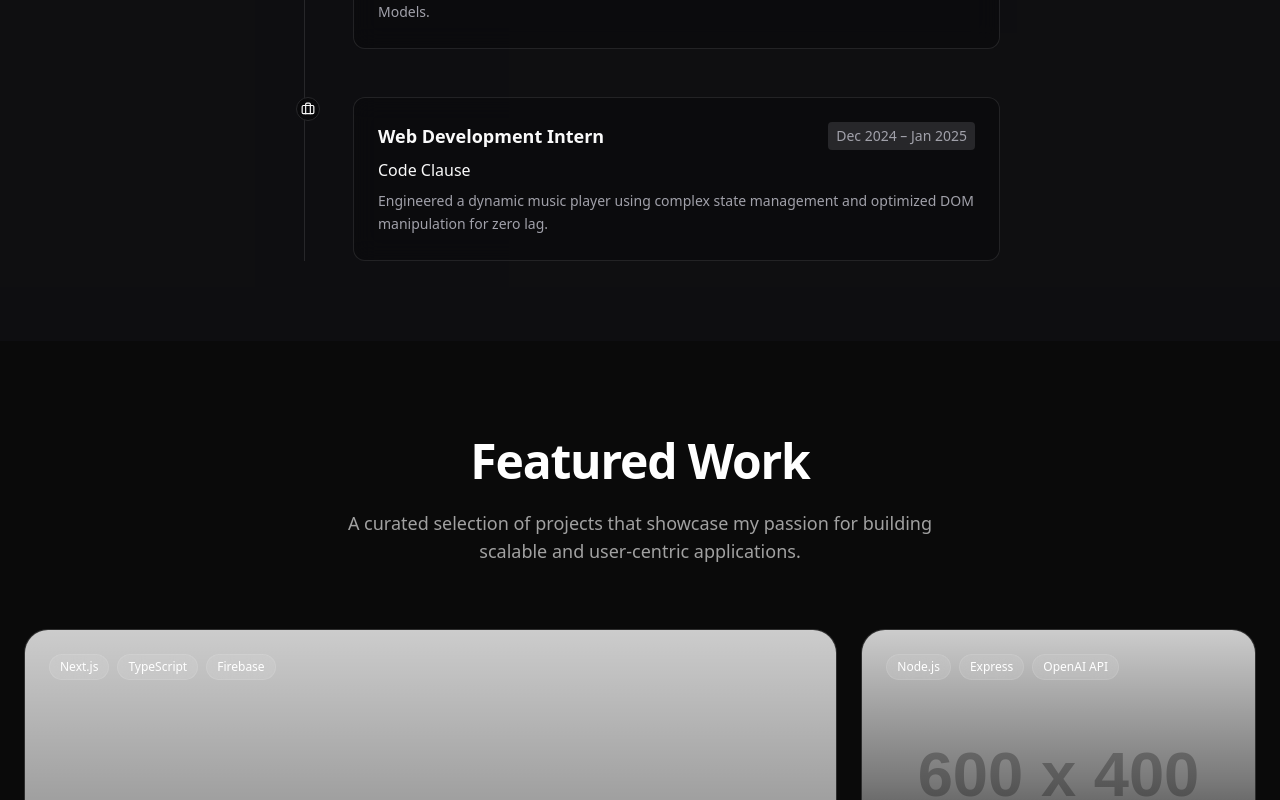
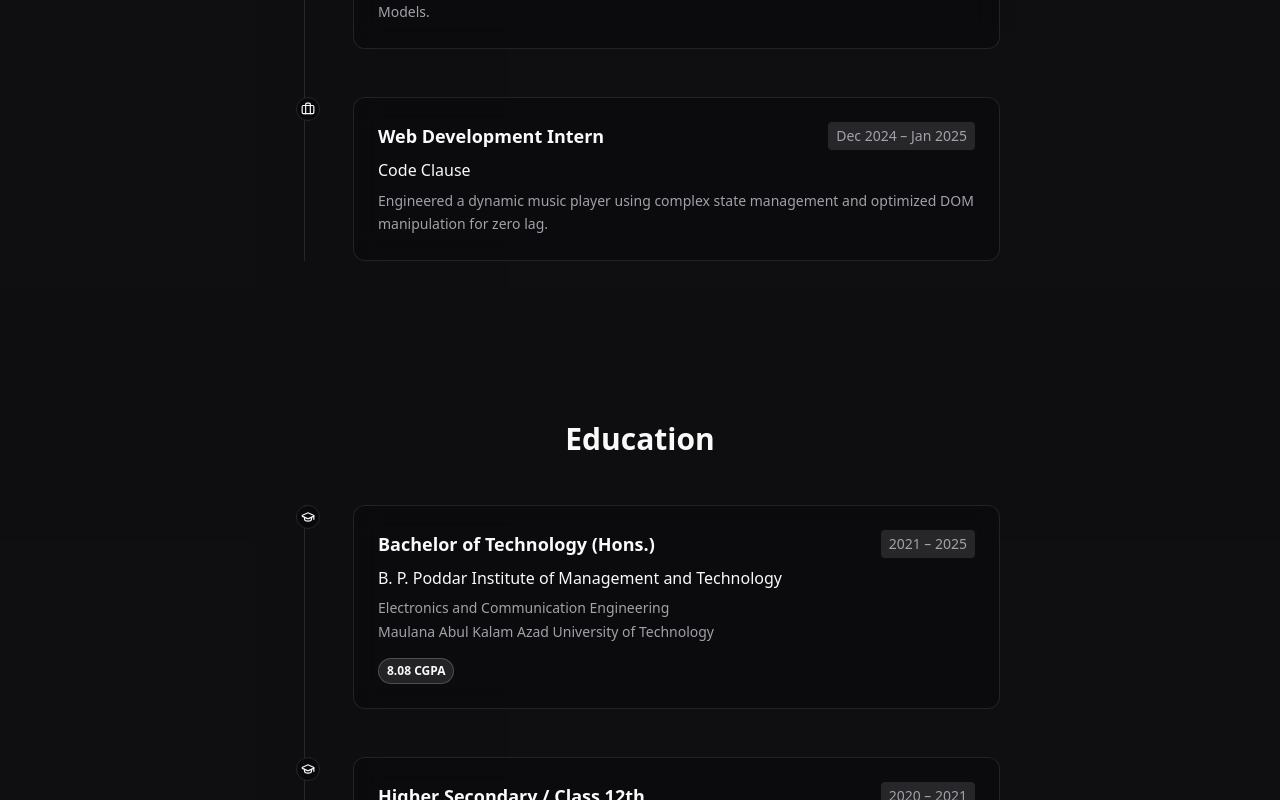
Before and after one commit to Akashat-02-Dev/portfolio, a Next.js app: page / in a window 1280 px wide. Shown: the part 2000-2800 px from the top of the page. Built offline with nearby package versions, Linux system fonts and the light colour scheme.

Commit message:
feat: add education section

```diff
--- a/src/app/page.tsx
+++ b/src/app/page.tsx
@@ -2,6 +2,7 @@ import { Navbar } from "@/components/Navbar";
 import { Hero } from "@/components/Hero";
 import { About } from "@/components/About";
 import { Experience } from "@/components/Experience";
+import { Education } from "@/components/Education";
 import { FeaturedProjects } from "@/components/FeaturedProjects";
 import { TechSkills } from "@/components/TechSkills";
 import { Contact } from "@/components/Contact";
@@ -14,6 +15,7 @@ export default function Home() {
       <Hero />
       <About />
       <Experience />
+      <Education />
       <FeaturedProjects />
       <TechSkills />
       <Contact />
--- a/src/components/BioCard.tsx
+++ b/src/components/BioCard.tsx
@@ -2,7 +2,7 @@
 
 import { motion } from "framer-motion";
 import { DATA } from "../data";
-import { Github, Linkedin, Mail, ArrowUpRight, Download } from "lucide-react";
+import { Github, Linkedin, ArrowUpRight, Download } from "lucide-react";
 import { cn } from "@/lib/utils";
 
 export function BioCard({ className }: { className?: string }) {
--- /dev/null
+++ b/src/components/Education.tsx
@@ -0,0 +1,66 @@
+"use client";
+
+import { motion } from "framer-motion";
+import { GraduationCap } from "lucide-react";
+import { DATA } from "../data";
+
+export const Education = () => {
+  return (
+    <section id="education" className="py-20 bg-secondary/20">
+      <div className="container mx-auto px-6 max-w-3xl">
+        <motion.h2
+          initial={{ opacity: 0, y: 20 }}
+          whileInView={{ opacity: 1, y: 0 }}
+          viewport={{ once: true }}
+          className="text-3xl font-bold mb-12 text-center"
+        >
+          Education
+        </motion.h2>
+
+        <div className="relative border-l border-border ml-3 md:ml-6 space-y-12">
+          {DATA.education.map((edu, index) => (
+            <motion.div
+              key={`${edu.level}-${edu.date}`}
+              initial={{ opacity: 0, x: -20 }}
+              whileInView={{ opacity: 1, x: 0 }}
+              viewport={{ once: true }}
+              transition={{ delay: index * 0.1 }}
+              className="relative pl-8 md:pl-12"
+            >
+              <span className="absolute -left-[9px] top-0 bg-background border border-border p-1 rounded-full text-primary">
+                <GraduationCap size={14} />
+              </span>
+
+              <div className="glass-card p-6 rounded-xl hover:bg-card/80 transition-colors">
+                <div className="flex flex-col sm:flex-row sm:items-start justify-between mb-2 gap-2">
+                  <h3 className="font-bold text-lg">{edu.level}</h3>
+                  <span className="text-sm text-muted-foreground bg-secondary px-2 py-1 rounded">
+                    {edu.date}
+                  </span>
+                </div>
+
+                <p className="text-primary font-medium">{edu.institution}</p>
+
+                {edu.field ? (
+                  <p className="text-muted-foreground text-sm mt-2">
+                    {edu.field}
+                  </p>
+                ) : null}
+
+                <p className="text-muted-foreground text-sm mt-1">
+                  {edu.board}
+                </p>
+
+                <div className="mt-4 inline-flex items-center px-2 py-1 rounded-full bg-primary/10 border border-primary/20">
+                  <span className="text-xs font-semibold text-primary">
+                    {edu.score}
+                  </span>
+                </div>
+              </div>
+            </motion.div>
+          ))}
+        </div>
+      </div>
+    </section>
+  );
+};
--- a/src/components/Navbar.tsx
+++ b/src/components/Navbar.tsx
@@ -1,7 +1,7 @@
 "use client";
 import { useState, useEffect } from "react";
 import { motion, AnimatePresence } from "framer-motion";
-import { Menu, X, Sun, Moon, Download } from "lucide-react";
+import { Menu, X, Download } from "lucide-react";
 import { cn } from "@/lib/utils";
 import { useLenis } from "lenis/react";
 import { DATA } from "@/data";
@@ -9,6 +9,7 @@ import { DATA } from "@/data";
 const navLinks = [
   { name: "About", href: "#about" },
   { name: "Experience", href: "#experience" },
+  { name: "Education", href: "#education" },
   { name: "Projects", href: "#projects" },
   { name: "Skills", href: "#skills" },
   { name: "Contact", href: "#contact" },
@@ -17,7 +18,6 @@ const navLinks = [
 export const Navbar = () => {
   const [isScrolled, setIsScrolled] = useState(false);
   const [isMobileMenuOpen, setIsMobileMenuOpen] = useState(false);
-  const [isDark, setIsDark] = useState(true); // Default to dark as per layout
   const lenis = useLenis();
 
   useEffect(() => {
@@ -27,16 +27,6 @@ export const Navbar = () => {
     window.addEventListener("scroll", handleScroll);
     return () => window.removeEventListener("scroll", handleScroll);
   }, []);
-
-  const toggleTheme = () => {
-    const html = document.documentElement;
-    if (isDark) {
-      html.classList.remove("dark");
-    } else {
-      html.classList.add("dark");
-    }
-    setIsDark(!isDark);
-  };
 
   const handleLinkClick = (e: React.MouseEvent<HTMLAnchorElement>, href: string) => {
     e.preventDefault();
@@ -92,22 +82,10 @@ export const Navbar = () => {
             <Download size={16} />
             CV
           </a>
-          {/* <button
-            onClick={toggleTheme}
-            className="p-2 rounded-full hover:bg-secondary/80 transition-colors"
-          >
-            {isDark ? <Sun size={20} /> : <Moon size={20} />}
-          </button> */}
         </div>
 
         {/* Mobile Toggle */}
         <div className="flex md:hidden items-center gap-4">
-          {/* <button
-            onClick={toggleTheme}
-            className="p-2 rounded-full hover:bg-secondary/80 transition-colors"
-          >
-            {isDark ? <Sun size={20} /> : <Moon size={20} />}
-          </button> */}
           <button
             onClick={() => setIsMobileMenuOpen(!isMobileMenuOpen)}
             className="p-2"
--- a/src/data.ts
+++ b/src/data.ts
@@ -32,6 +32,32 @@ export const DATA = {
       date: "Dec 2024 – Jan 2025",
       achievement:
         "Engineered a dynamic music player using complex state management and optimized DOM manipulation for zero lag.",
+    },
+  ],
+  education: [
+    {
+      level: "Bachelor of Technology (Hons.)",
+      field: "Electronics and Communication Engineering",
+      institution: "B. P. Poddar Institute of Management and Technology",
+      board: "Maulana Abul Kalam Azad University of Technology",
+      date: "2021 – 2025",
+      score: "8.08 CGPA",
+    },
+    {
+      level: "Higher Secondary / Class 12th",
+      field: "Computer Science",
+      institution: "St. Stephen's School",
+      board: "ISC",
+      date: "2020 – 2021",
+      score: "87.5%",
+    },
+    {
+      level: "Secondary / Class 10th",
+      field: "General Studies",
+      institution: "St. Stephen's School",
+      board: "ICSE",
+      date: "2018 – 2019",
+      score: "87.3%",
     },
   ],
   projects: [
```
